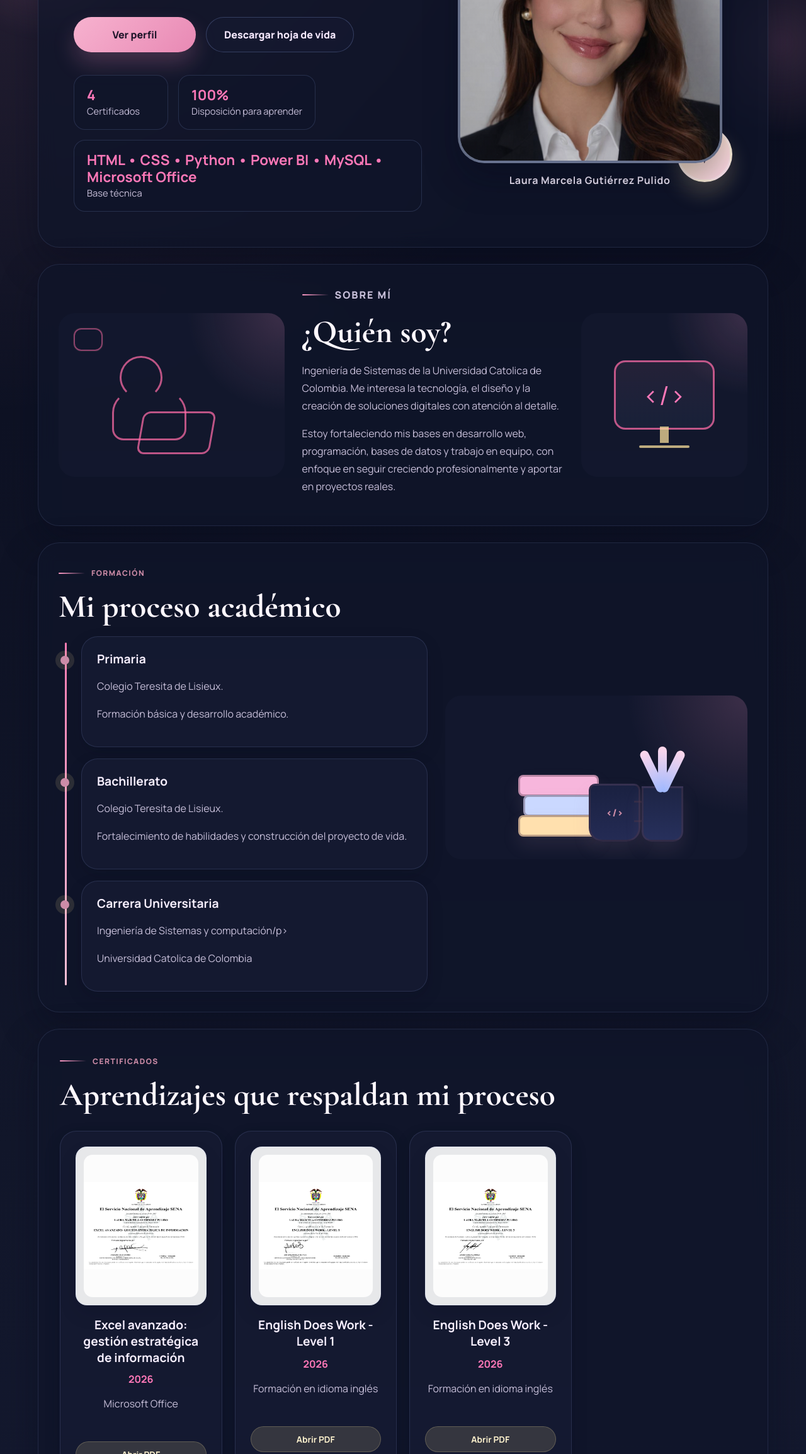
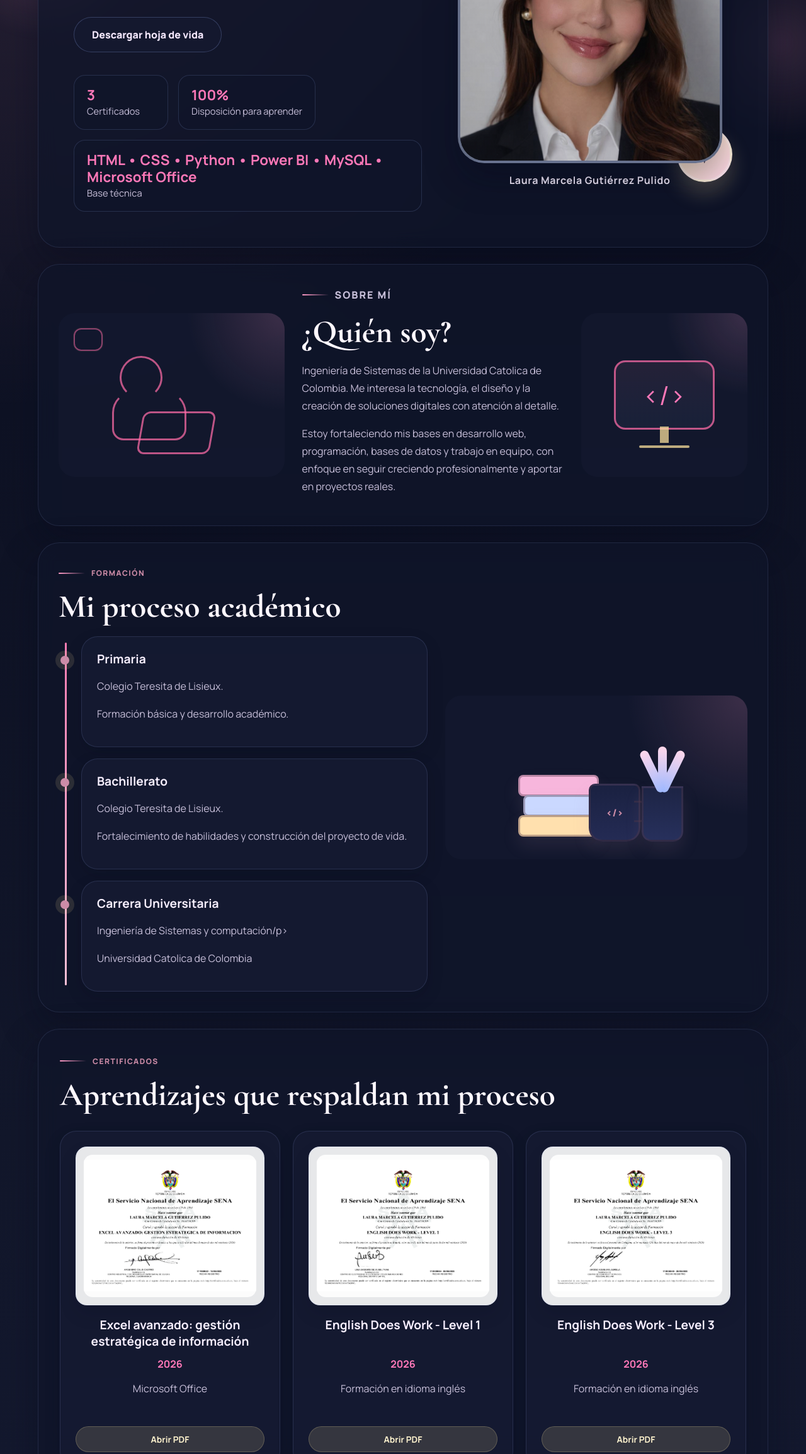
Before and after one commit to Lau0520/Portafolio, a plain HTML site: page index.html in a window 1280 px wide. Shown: the part 492-2800 px from the top of the page at 63% size. Drawn offline with nearby package versions, Linux system fonts and the light colour scheme.

Commit message:
Arreglos visuales

```diff
--- a/index.html
+++ b/index.html
@@ -52,7 +52,6 @@
           </p>
 
           <div class="hero-actions">
-            <a class="btn btn-primary" href="#perfil">Ver perfil</a>
             <a
               class="btn btn-secondary"
               href="assets/CV Laura Marcela Gutierrez.pdf"
@@ -64,7 +63,7 @@
 
           <ul class="hero-stats">
             <li>
-              <strong>4</strong>
+              <strong>3</strong>
               <span>Certificados</span>
             </li>
             <li>
--- a/styles.css
+++ b/styles.css
@@ -1010,6 +1010,11 @@ main {
   justify-content: flex-start;
 }
 
+#certificados .cert-grid {
+  grid-template-columns: repeat(3, minmax(0, 1fr));
+  align-items: stretch;
+}
+
 #certificados .icon-circle {
   display: none;
 }
@@ -1252,6 +1257,10 @@ body.light-theme .cert-link {
     bottom: 16px;
   }
 
+  #certificados .cert-grid {
+    grid-template-columns: repeat(2, minmax(0, 1fr));
+  }
+
   #progreso .cert-grid {
     grid-template-columns: repeat(2, minmax(0, 1fr));
   }
@@ -1354,6 +1363,10 @@ body.light-theme .cert-link {
     transform-origin: center bottom;
   }
 
+  #certificados .cert-grid {
+    grid-template-columns: 1fr;
+  }
+
   #progreso .cert-grid {
     grid-template-columns: 1fr;
   }
```
